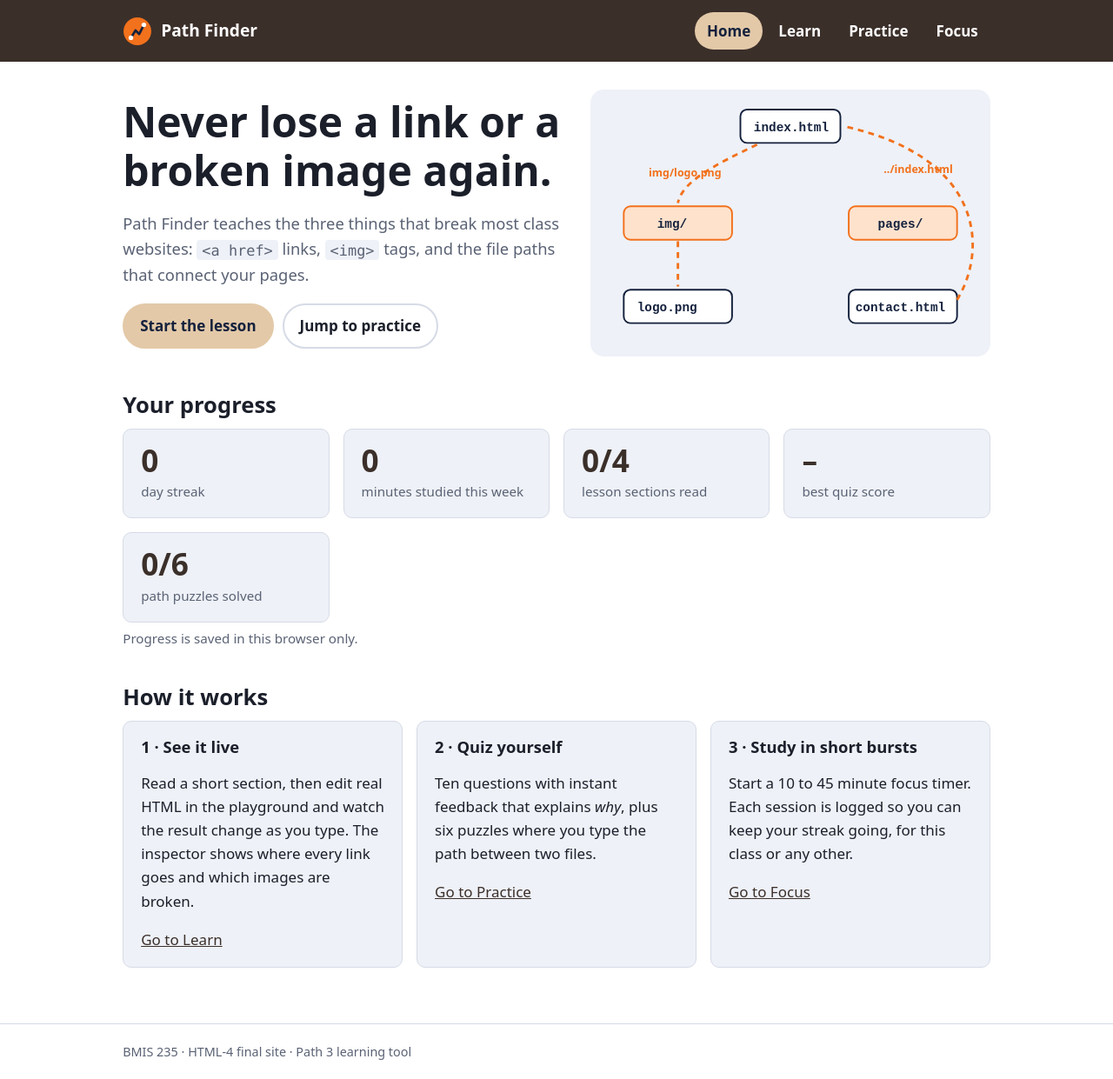
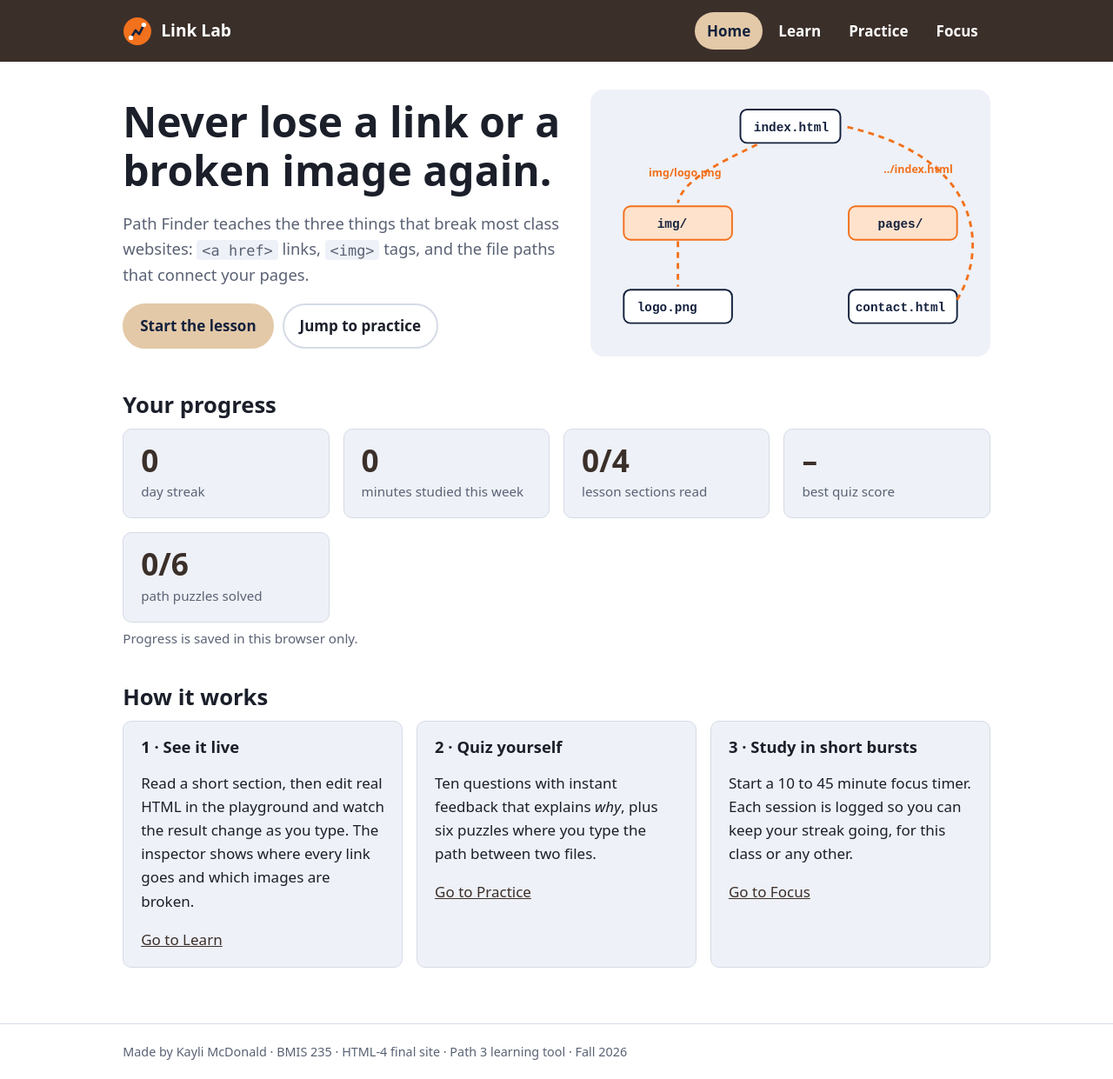
Before and after one commit to kaylimcdonald/bmis235-html-4, a plain HTML site: page index.html in a window 1280 px wide. Shown: the whole page at 87% size. Drawn offline with Linux system fonts and the light colour scheme.

Commit message:
Change Site Name and Footer

```diff
--- a/index.html
+++ b/index.html
@@ -3,7 +3,7 @@
 <head>
   <meta charset="UTF-8">
   <meta name="viewport" content="width=device-width, initial-scale=1">
-  <title>Path Finder · Home</title>
+  <title>Link Lab · Home</title>
   <meta name="description" content="A study tool for HTML links, images and file paths.">
   <link rel="icon" href="img/logo.svg">
   <link rel="stylesheet" href="styles.css">
@@ -12,7 +12,7 @@
   <!-- Same header and menu on every page -->
   <header class="site-header">
     <div class="wrap">
-      <a class="brand" href="index.html"><img src="img/logo.svg" alt="" width="34" height="34">Path Finder</a>
+      <a class="brand" href="index.html"><img src="img/logo.svg" alt="" width="34" height="34">Link Lab</a>
       <nav aria-label="Main menu">
         <ul class="menu">
           <li><a href="index.html" aria-current="page">Home</a></li>
@@ -69,7 +69,7 @@
   </main>
 
   <footer class="site-footer">
-    <div class="wrap">BMIS 235 · HTML-4 final site · Path 3 learning tool</div>
+    <div class="wrap">Made by Kayli McDonald · BMIS 235 · HTML-4 final site · Path 3 learning tool · Fall 2026</div>
   </footer>
 
   <script src="js/progress.js"></script>
```
